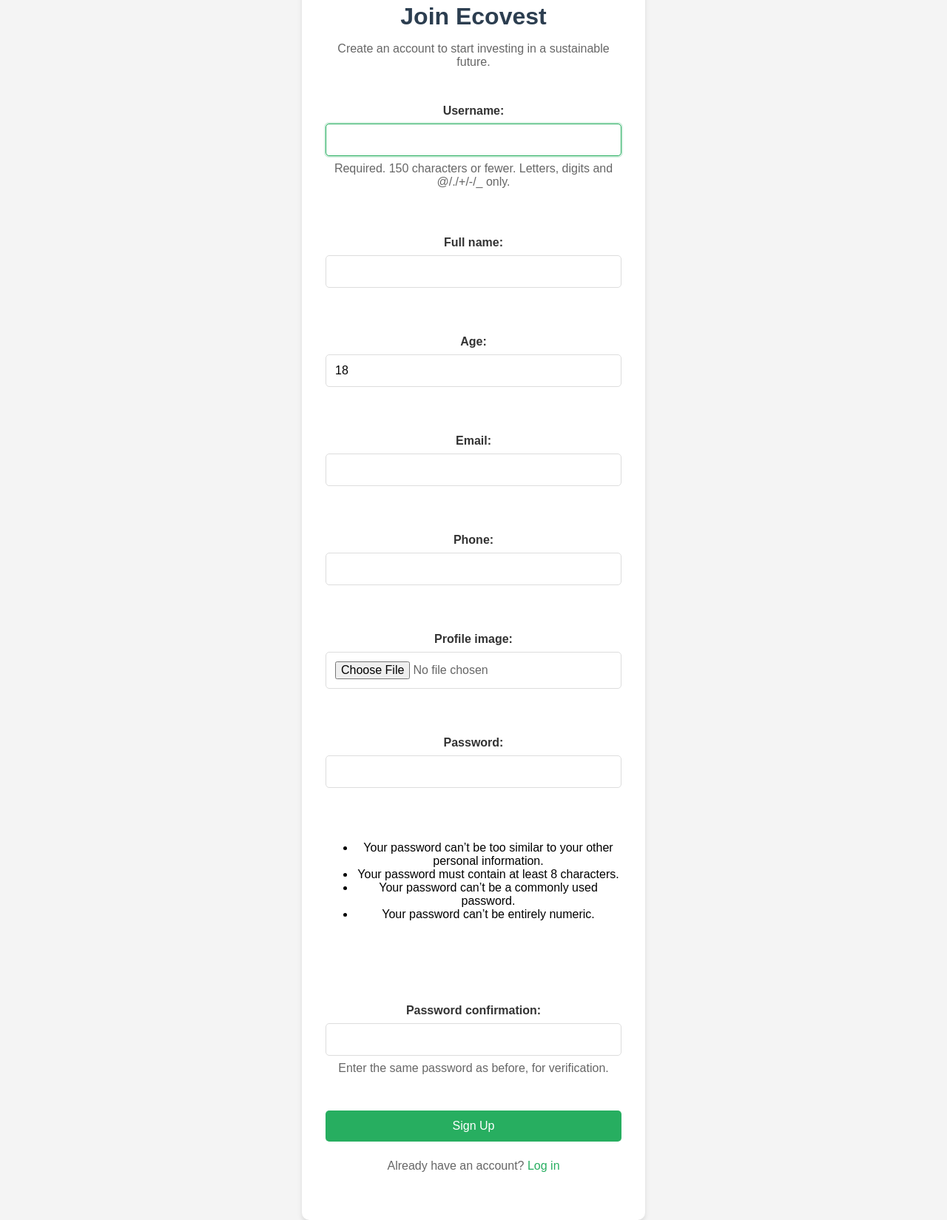
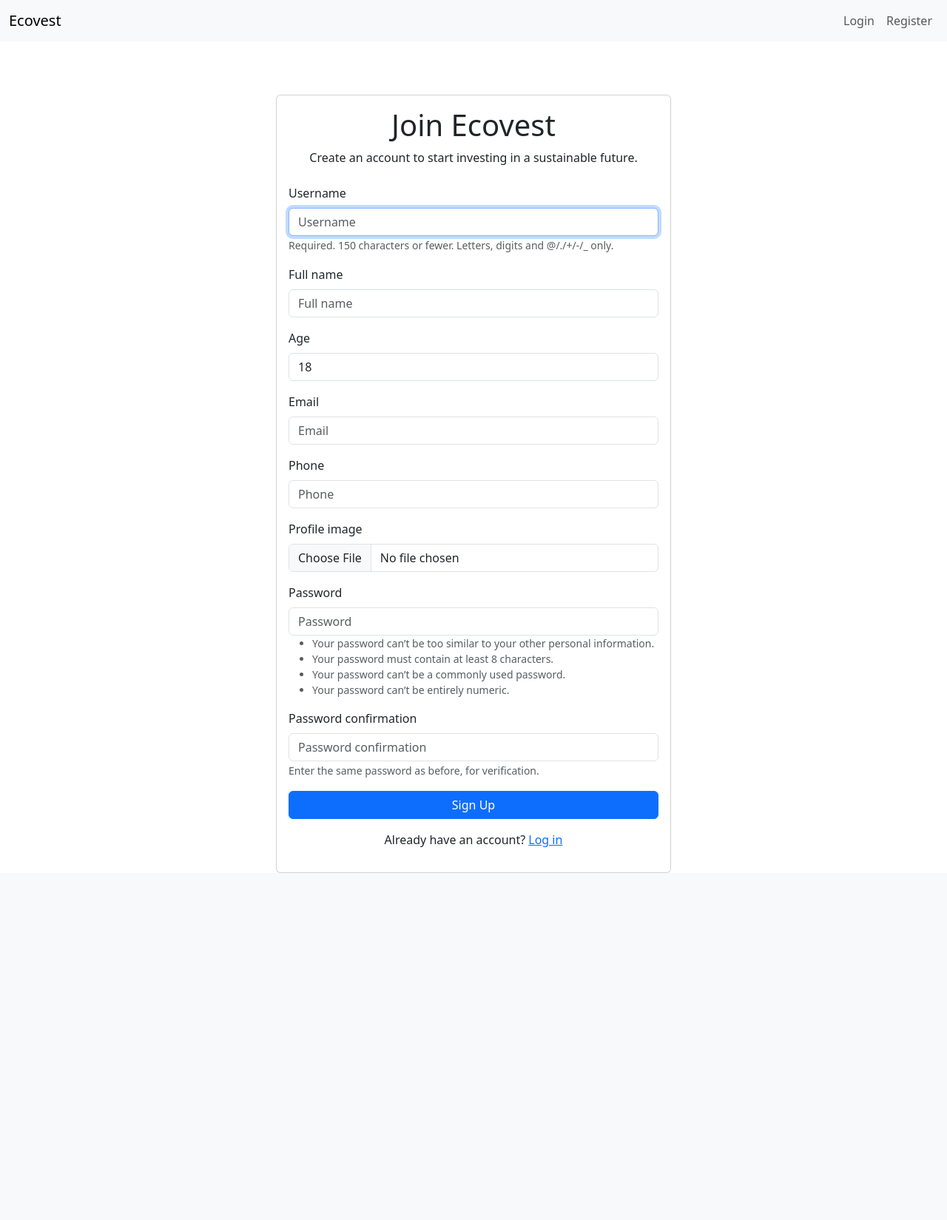
Before and after one commit to adilsiraju/Ecovest, a Django app: page /register/ in a window 1280 px wide. Shown: the whole page at 74% size. After the commit the page ends 1180 px from the top, so only its background shows below. Run offline with Django 4.2, Linux system fonts and the light colour scheme; some libraries are stand-ins or nearby versions.

Commit message:
Added BS5 Integration

```diff
--- a/ecovest/settings.py
+++ b/ecovest/settings.py
@@ -40,6 +40,7 @@
     'users.apps.UsersConfig',
     'initiatives.apps.InitiativesConfig',
     'investments.apps.InvestmentsConfig',
+    'bootstrap5',
 ]
 
 AUTH_USER_MODEL = 'users.CustomUser'
@@ -132,5 +133,5 @@
 DEFAULT_AUTO_FIELD = 'django.db.models.BigAutoField'
 
 
-LOGIN_REDIRECT_URL = 'home'
+LOGIN_REDIRECT_URL = 'dashboard'
 LOGOUT_REDIRECT_URL = 'landing'
--- a/templates/base.html
+++ b/templates/base.html
@@ -1,34 +1,57 @@
+{% load bootstrap5 %}
 <!DOCTYPE html>
-<html>
+<html lang="en">
 <head>
-    <title>Ecovest</title>
+    <meta charset="UTF-8">
+    <meta name="viewport" content="width=device-width, initial-scale=1.0">
+    <title>Ecovest - {% block title %}{% endblock %}</title>
+    {% bootstrap_css %}
+    {% bootstrap_javascript %}
 </head>
 <body>
-    <header>
-        <nav>
-            <a href="{% url 'landing' %}">Home</a>
+    <nav class="navbar navbar-expand-lg navbar-light bg-light">
+        <div class="container-fluid">
+            <a class="navbar-brand" href="{% url 'landing' %}">Ecovest</a>
+            <button class="navbar-toggler" type="button" data-bs-toggle="collapse" data-bs-target="#navbarNav" aria-controls="navbarNav" aria-expanded="false" aria-label="Toggle navigation">
+                <span class="navbar-toggler-icon"></span>
+            </button>
+            <div class="collapse navbar-collapse" id="navbarNav">
+                <ul class="navbar-nav me-auto">
                     {% if user.is_authenticated %}
-                <a href="{% url 'home' %}">Initiatives</a>
-                <a href="{% url 'dashboard' %}">Dashboard</a>
-                <a href="{% url 'profile_update' %}">Profile</a>
-                <span>Welcome, {{ user.username }}!</span>
-                <form action="{% url 'logout' %}" method="post" style="display: inline;">
+                        <li class="nav-item">
+                            <a class="nav-link" href="{% url 'home' %}">Initiatives</a>
+                        </li>
+                        <li class="nav-item">
+                            <a class="nav-link" href="{% url 'dashboard' %}">Dashboard</a>
+                        </li>
+                    {% endif %}
+                </ul>
+                <ul class="navbar-nav">
+                    {% if user.is_authenticated %}
+                        <li class="nav-item">
+                            <a class="nav-link" href="{% url 'profile_update' %}">Profile</a>
+                        </li>
+                        <li class="nav-item">
+                            <form action="{% url 'logout' %}" method="post" class="d-inline">
                                 {% csrf_token %}
-                    <button type="submit" class="logout-button">Logout</button>
+                                <button type="submit" class="btn btn-link nav-link">Logout</button>
                             </form>
+                        </li>
                     {% else %}
-                <a href="{% url 'login' %}">Login</a>
-                <a href="{% url 'register' %}">Register</a>
+                        <li class="nav-item">
+                            <a class="nav-link" href="{% url 'login' %}">Login</a>
+                        </li>
+                        <li class="nav-item">
+                            <a class="nav-link" href="{% url 'register' %}">Register</a>
+                        </li>
                     {% endif %}
+                </ul>
+            </div>
+        </div>
     </nav>
-    </header>
-    <main>
+
+    <main class="container mt-4">
         {% block content %}{% endblock %}
     </main>
-    <script>
-        function confirmLogout() {
-            return confirm('Are you sure you want to log out?');
-        }
-    </script>
 </body>
 </html>
--- a/templates/users/register.html
+++ b/templates/users/register.html
@@ -1,100 +1,25 @@
-{% extends 'authentication_base.html' %}
+{% extends 'base.html' %}
+{% load bootstrap5 %}
 
 {% block content %}
-<style>
-    .register-container {
-        max-width: 400px;
-        margin: 50px auto;
-        padding: 2rem;
-        background: white;
-        border-radius: 10px;
-        box-shadow: 0 4px 6px rgba(0, 0, 0, 0.1);
-        text-align: center;
-        margin-top: 60em; /* Add space at the top */
-        margin-bottom: 10em;
-    }
-
-    .register-container h1 {
-        font-size: 2rem;
-        margin-bottom: 1rem;
-        color: #2c3e50;
-    }
-
-    .register-container p {
-        font-size: 1rem;
-        color: #666;
-        margin-bottom: 2rem;
-    }
-
-    .register-form {
-        display: flex;
-        flex-direction: column;
-        gap: 1rem;
-    }
-
-    .register-form p {
-        display: flex;
-        flex-direction: column;
-        gap: 0.5rem;
-    }
-
-    .register-form label {
-        font-weight: bold;
-        color: #333;
-    }
-
-    .register-form input {
-        padding: 0.75rem;
-        border: 1px solid #ddd;
-        border-radius: 5px;
-        font-size: 1rem;
-    }
-
-    .register-form input:focus {
-        outline: none;
-        border-color: #27ae60;
-        box-shadow: 0 0 0 2px rgba(39, 174, 96, 0.2);
-    }
-
-    .register-button {
-        padding: 0.75rem;
-        background-color: #27ae60;
-        color: white;
-        border: none;
-        border-radius: 5px;
-        font-size: 1rem;
-        cursor: pointer;
-        transition: background-color 0.3s ease;
-    }
-
-    .register-button:hover {
-        background-color: #2ecc71;
-    }
-
-    .login-link {
-        margin-top: 1.5rem;
-        font-size: 0.9rem;
-        color: #666;
-    }
-
-    .login-link a {
-        color: #27ae60;
-        text-decoration: none;
-    }
-
-    .login-link a:hover {
-        text-decoration: underline;
-    }
-</style>
-
-<div class="register-container">
-    <h1>Join Ecovest</h1>
-    <p>Create an account to start investing in a sustainable future.</p>
-    <form method="post" class="register-form" enctype="multipart/form-data">
-        {% csrf_token %}
-        {{ form.as_p }}
-        <button type="submit" class="register-button">Sign Up</button>
-    </form>
-    <p class="login-link">Already have an account? <a href="{% url 'login' %}">Log in</a></p>
+<div class="container">
+    <div class="row justify-content-center">
+        <div class="col-md-6">
+            <div class="card mt-5">
+                <div class="card-body">
+                    <h1 class="card-title text-center">Join Ecovest</h1>
+                    <p class="card-text text-center">Create an account to start investing in a sustainable future.</p>
+                    <form method="post" class="mt-4" enctype="multipart/form-data">
+                        {% csrf_token %}
+                        {% bootstrap_form form %}
+                        <div class="d-grid">
+                            <button type="submit" class="btn btn-primary">Sign Up</button>
+                        </div>
+                    </form>
+                    <p class="text-center mt-3">Already have an account? <a href="{% url 'login' %}">Log in</a></p>
+                </div>
+            </div>
+        </div>
+    </div>
 </div>
 {% endblock %}
```
Also changed, not shown: templates/landing/index.html (+10 -55 lines), templates/registration/login.html (+21 -94 lines), templates/users/dashboard.html (+30 -12 lines), db.sqlite3. Lines whose indentation alone changed are shown as unchanged.
